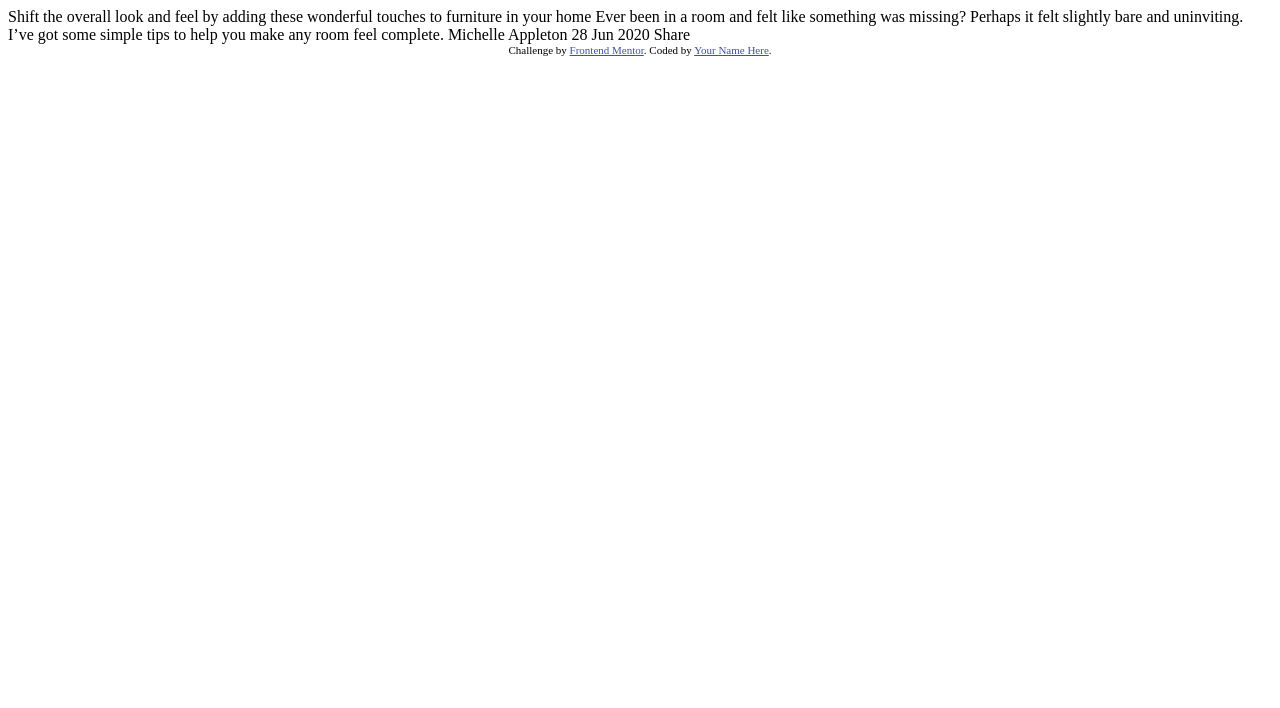
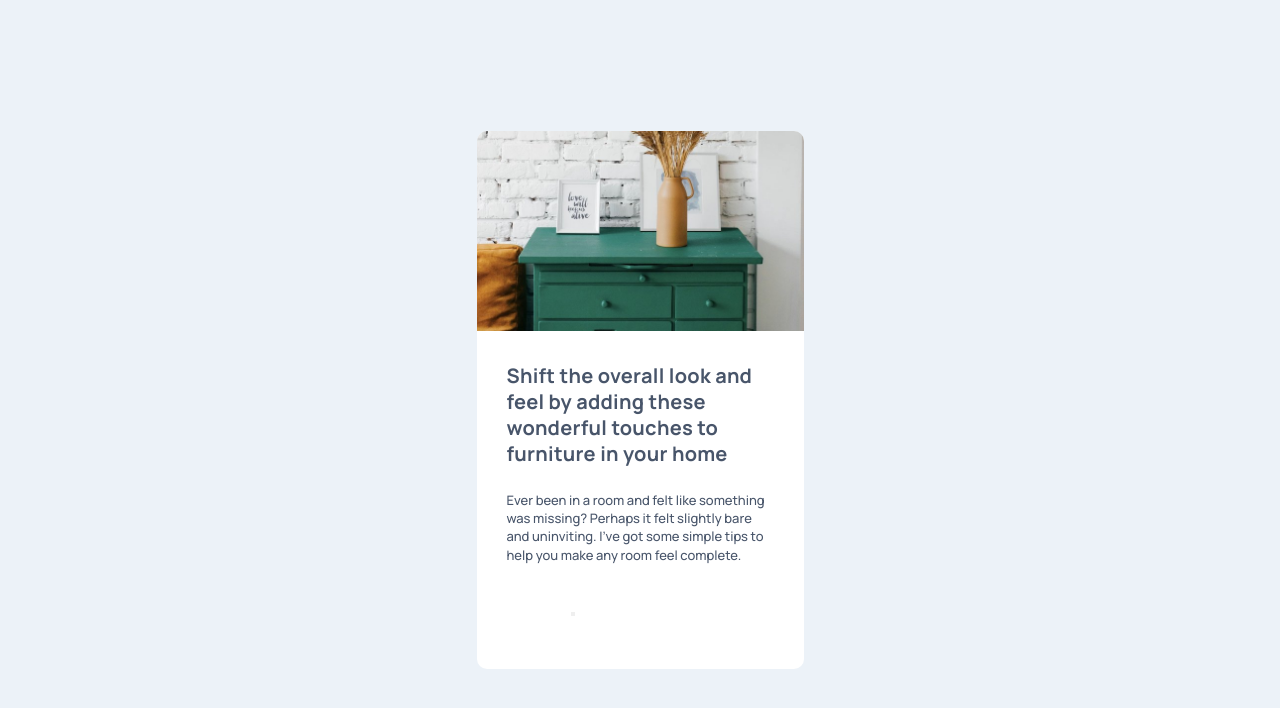
Before and after one commit to ernur-burshak/Article-preview-component, a plain HTML site: page index.html in a window 1280 px wide. Drawn offline with Linux system fonts and the light colour scheme.

Commit message:
layout without an author

```diff
--- a/index.html
+++ b/index.html
@@ -1,36 +1,62 @@
 <!DOCTYPE html>
 <html lang="en">
   <head>
-  <meta charset="UTF-8">
-  <meta name="viewport" content="width=device-width, initial-scale=1.0"> <!-- displays site properly based on user's device -->
+    <meta charset="UTF-8" />
+    <meta name="viewport" content="width=device-width, initial-scale=1.0" />
+    <!-- displays site properly based on user's device -->
 
-  <link rel="icon" type="image/png" sizes="32x32" href="./images/favicon-32x32.png">
+    <link
+      rel="icon"
+      type="image/png"
+      sizes="32x32"
+      href="./images/favicon-32x32.png"
+    />
 
     <title>Frontend Mentor | Article preview component</title>
 
-  <!-- Feel free to remove these styles or customise in your own stylesheet 👍 -->
-  <style>
-    .attribution { font-size: 11px; text-align: center; }
-    .attribution a { color: hsl(228, 45%, 44%); }
-  </style>
+    <link rel="stylesheet" href="style/style.css" />
+
+    <link
+      href="https://fonts.googleapis.com/css2?family=Manrope:wght@100;200;300;400;500;600;700&display=swap"
+      rel="stylesheet"
+    />
   </head>
   <body>
-
-  Shift the overall look and feel by adding these wonderful
-  touches to furniture in your home
-
-  Ever been in a room and felt like something was missing? Perhaps
-  it felt slightly bare and uninviting. I’ve got some simple tips
-  to help you make any room feel complete.
-
-  Michelle Appleton
-  28 Jun 2020
-
-  Share
-
+    <main>
+      <div class="image"></div>
+      <div class="description-container">
+        <div class="description">
+          <div class="main-description">
+            Shift the overall look and feel by adding these wonderful touches to
+            furniture in your home
+          </div>
+          <div class="secondary-description">
+            Ever been in a room and felt like something was missing? Perhaps it
+            felt slightly bare and uninviting. I’ve got some simple tips to help
+            you make any room feel complete.
+          </div>
+        </div>
+        <div class="author-container">
+          <div class="author">
+            <div></div>
+            <div></div>
+          </div>
+          <button class="share-button"></button>
+        </div>
+        <div></div>
+      </div>
+    </main>
+    <!--Shift the overall look and feel by adding these wonderful touches to
+    furniture in your home Ever been in a room and felt like something was
+    missing? Perhaps it felt slightly bare and uninviting. I’ve got some simple
+    tips to help you make any room feel complete. Michelle Appleton 28 Jun 2020
+    Share-->
     <div class="attribution">
-    Challenge by <a href="https://www.frontendmentor.io?ref=challenge" target="_blank">Frontend Mentor</a>.
-    Coded by <a href="#">Your Name Here</a>.
+      Challenge by
+      <a href="https://www.frontendmentor.io?ref=challenge" target="_blank"
+        >Frontend Mentor</a
+      >. Coded by <a href="#">Ernur</a>.
     </div>
+    <script src="scripts/main.js"></script>
   </body>
 </html>
--- /dev/null
+++ b/style/style.css
@@ -0,0 +1,86 @@
+/* CSS Reset */
+/* 1. Use a more-intuitive box-sizing model */
+*,
+*::before,
+*::after {
+  box-sizing: border-box;
+}
+
+/* 2. Remove default margin */
+* {
+  margin: 0;
+  padding: 0;
+}
+
+html,
+body {
+  height: 100%;
+  display: flex;
+  justify-content: center;
+  align-items: center;
+  background-color: hsl(210, 46%, 95%);
+  font-family: "Manrope";
+}
+
+main {
+  width: 20.4375rem;
+  height: 33.625rem;
+  border-radius: 10px;
+  background-color: white;
+  display: flex;
+  flex-direction: column;
+  gap: 2rem;
+}
+
+.image {
+  width: 100%;
+  height: 200px;
+  background-size: cover;
+  background-position: center;
+  background-image: url(../images/drawers.jpg);
+  border-top-left-radius: 10px;
+  border-top-right-radius: 10px;
+}
+
+.description-container {
+  margin-right: 1.875rem;
+  margin-left: 1.875rem;
+  height: auto;
+  width: auto;
+  display: flex;
+  flex-direction: column;
+  gap: 3rem;
+}
+
+.description {
+  display: flex;
+  flex-direction: column;
+  gap: 1.5rem;
+  color: #48556a;
+}
+
+.main-description {
+  font-weight: bold;
+  line-height: 130%;
+  letter-spacing: 0.015625rem;
+  font-size: 1.25rem;
+}
+
+.secondary-description {
+  font-weight: 500;
+  line-height: 140%;
+  letter-spacing: 0.12%;
+  font-size: 0.8125rem;
+}
+
+.author-container {
+  display: flex;
+  flex-direction: row;
+  gap: 4rem;
+  width: 100%;
+  height: auto;
+}
+
+.attribution {
+  display: none;
+}
```
Also changed, not shown: scripts/main.js (added). Lines whose indentation alone changed are shown as unchanged.
